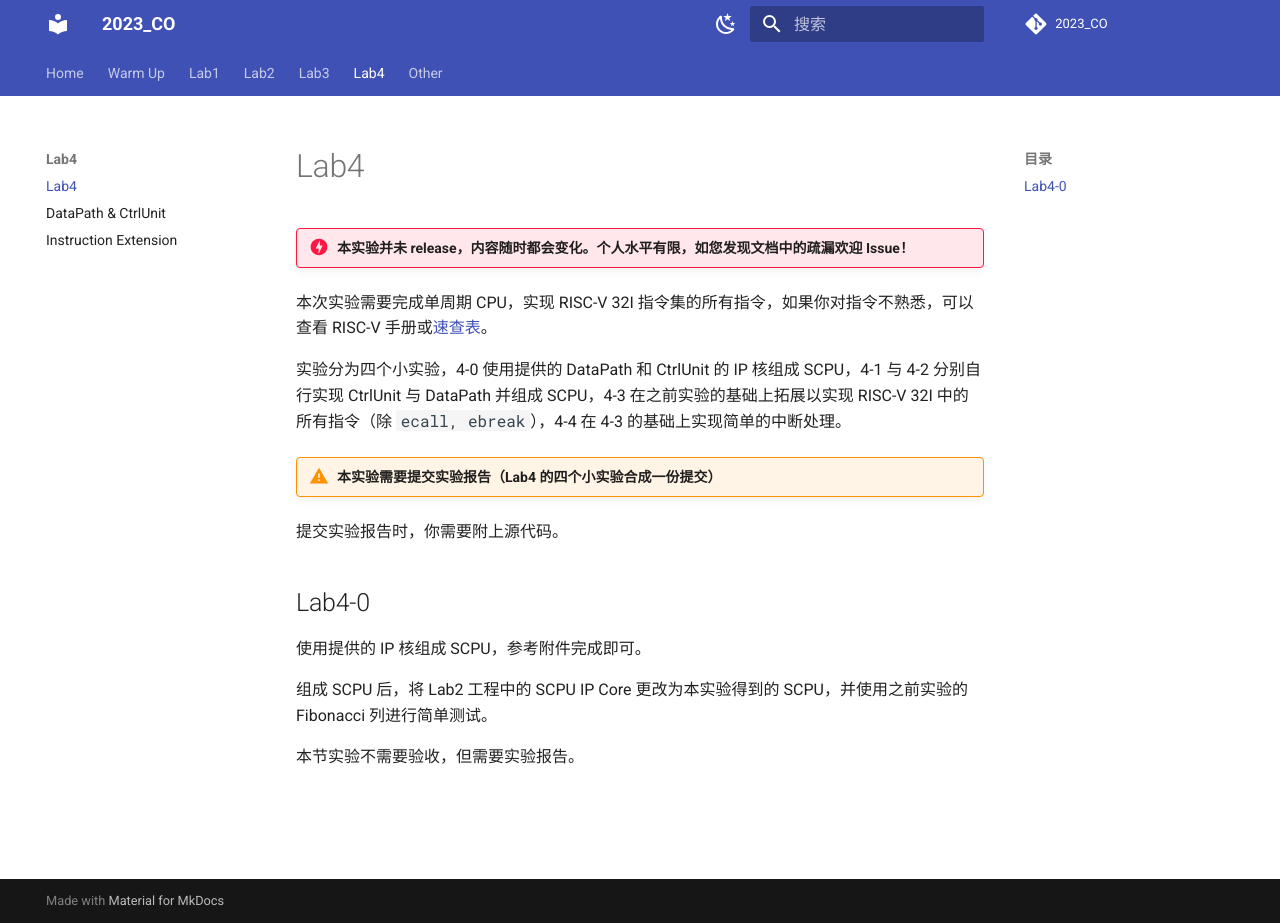
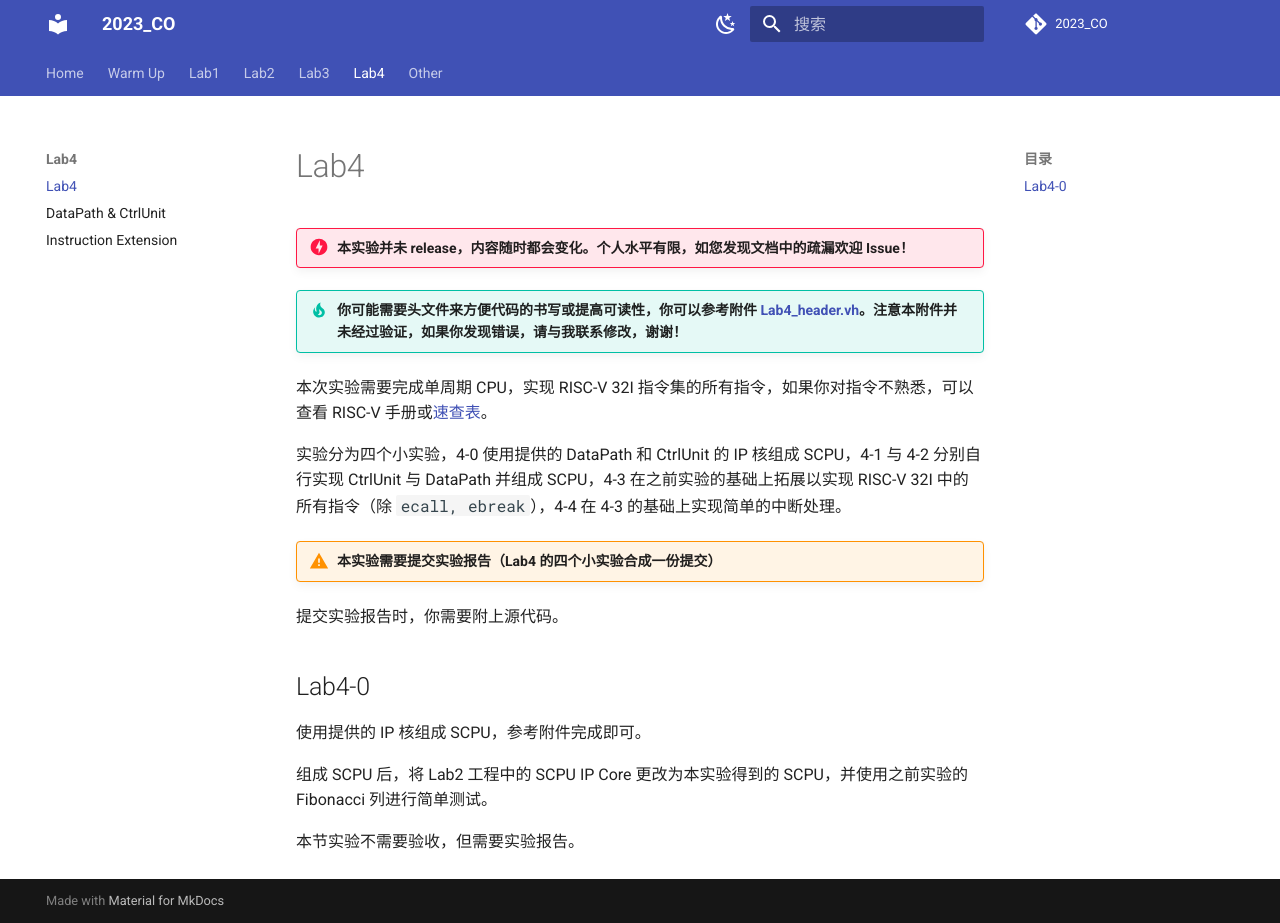
Before and after one commit to Guahao31/2023_CO, an MkDocs documentation site: the page built from docs/Lab4/Lab4.md, in a window 1280 px wide and 923 px high. Built offline with MkDocs 1.6.1 and Material for MkDocs 9.7.7, drawn with Linux system fonts in a browser that asks for light colours; comment, search, counter and statistics services are not loaded.

Commit message:
update: tip for headerfile

```diff
--- a/docs/Lab4/Lab4.md
+++ b/docs/Lab4/Lab4.md
@@ -1,6 +1,8 @@
 # Lab4
 
 !!! danger "本实验并未 release，内容随时都会变化。个人水平有限，如您发现文档中的疏漏欢迎 Issue！"
+
+!!! tip "你可能需要头文件来方便代码的书写或提高可读性，你可以参考附件 [Lab4_header.vh](./attachment/Lab4_header.vh)。注意本附件并未经过验证，如果你发现错误，请与我联系修改，谢谢！"
 
 本次实验需要完成单周期 CPU，实现 RISC-V 32I 指令集的所有指令，如果你对指令不熟悉，可以查看 RISC-V 手册或[速查表](../Other/RISC_V.md)。
 
```
